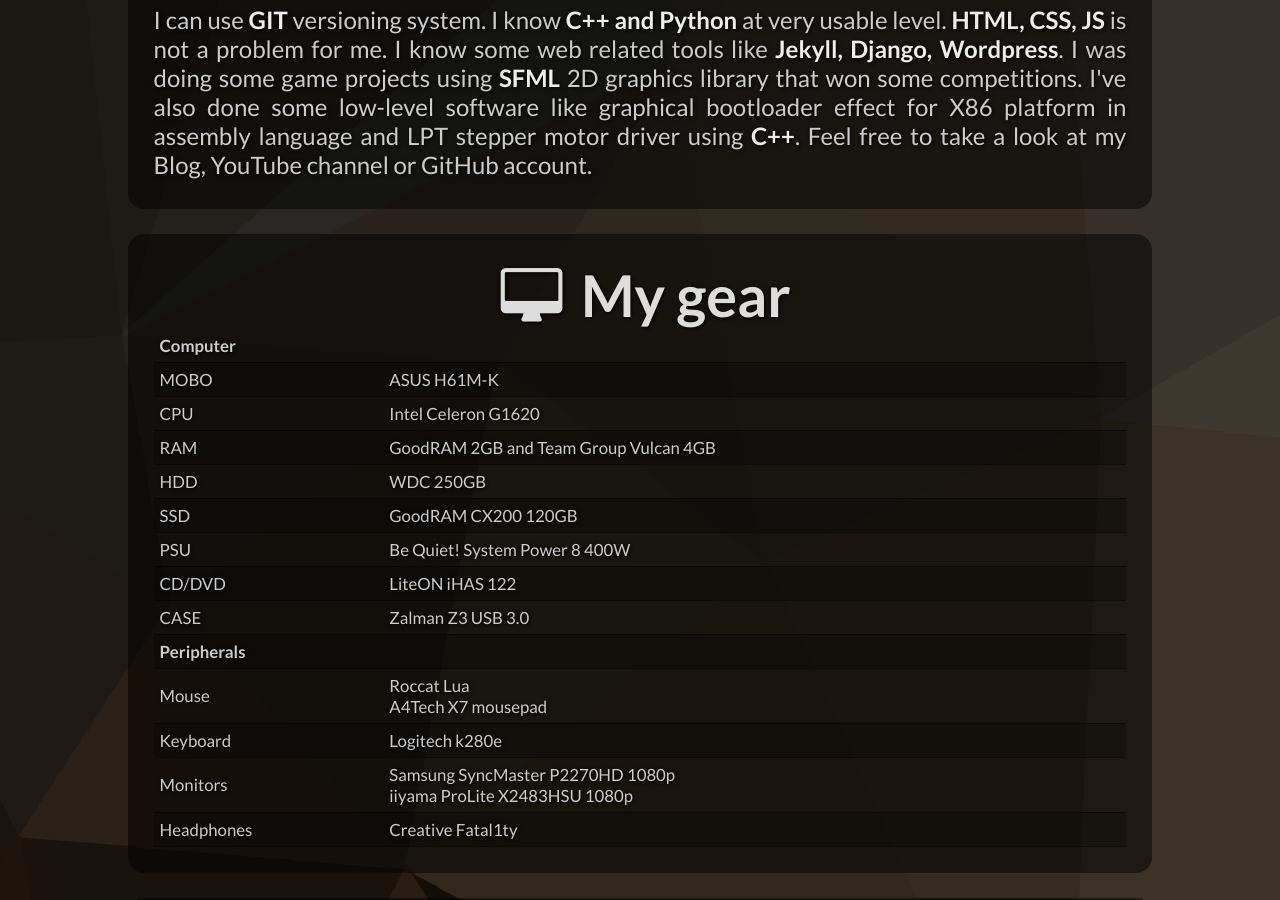
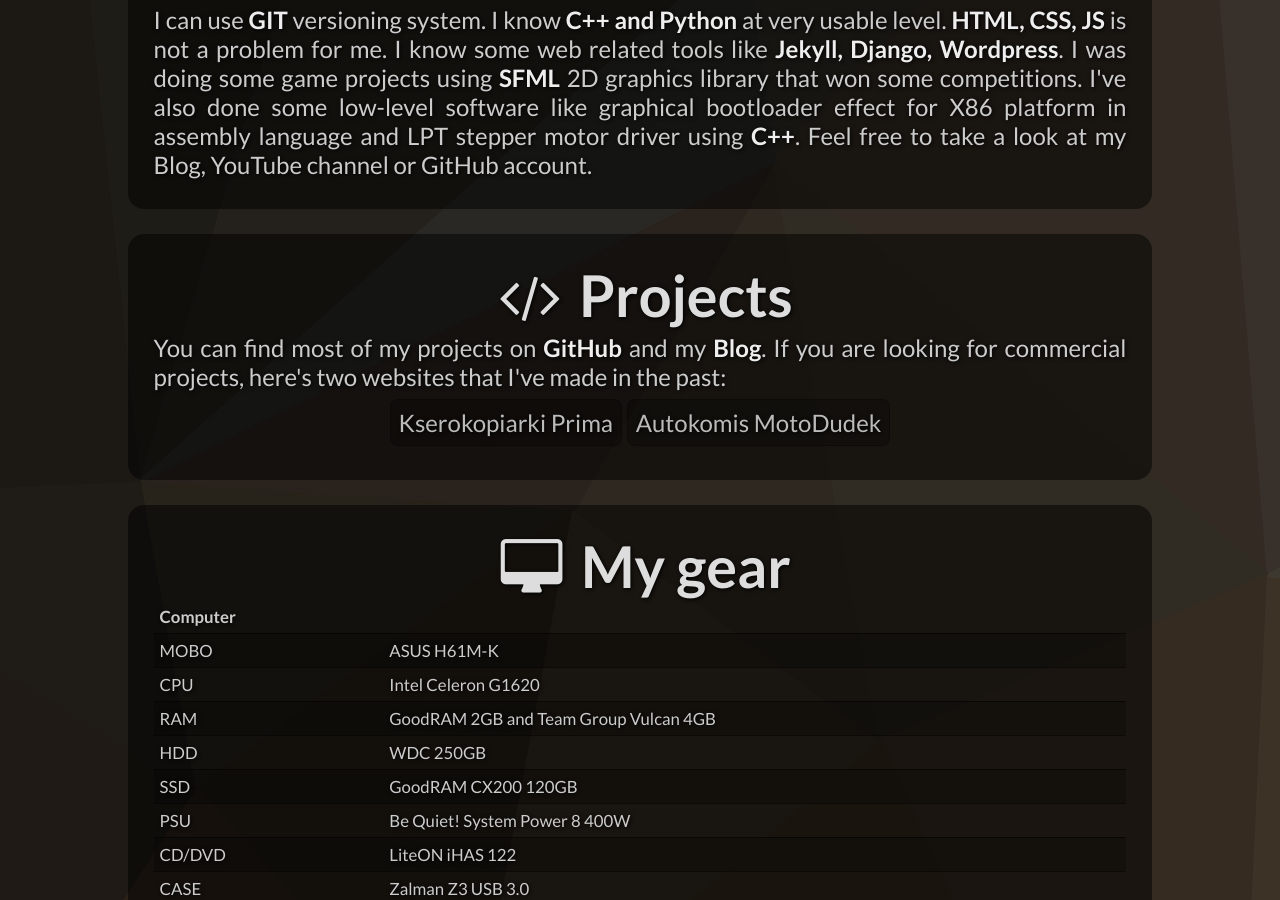
Before and after one commit to pajadam/pajadam.me, a Jekyll site: the page built from index.html, in a window 1280 px wide and 900 px high, scrolled down 633 px. Built offline with Jekyll 4.4.1, drawn with Linux system fonts in a browser that asks for light colours.

Commit message:
Added Projects box.

```diff
--- a/index.html
+++ b/index.html
@@ -36,6 +36,24 @@
 
 <div class="centered box">
 
+    <h1><i class="icon-code"></i> Projects</h1>
+
+    <p class="justify">
+         You can find most of my projects on <b>GitHub</b> and my <b>Blog</b>. If you are looking for
+         commercial projects, here's two websites that I've made in the past:<br>
+    </p>
+
+    <p class="centered">
+        <a title="Kserokopiarki Prima" href="http://prima.org.pl" class="button">Kserokopiarki Prima</a>
+        <a title="Komis samochodowy MotoDudek" href="http://motodudek.pl" class="button">Autokomis MotoDudek</a>
+    </p>
+
+</div>
+
+<div class="spacer"></div>
+
+<div class="centered box">
+
     <h1><i class="icon-desktop"></i> My gear</h1>
 
     {% include parts/gear.html %}
```
